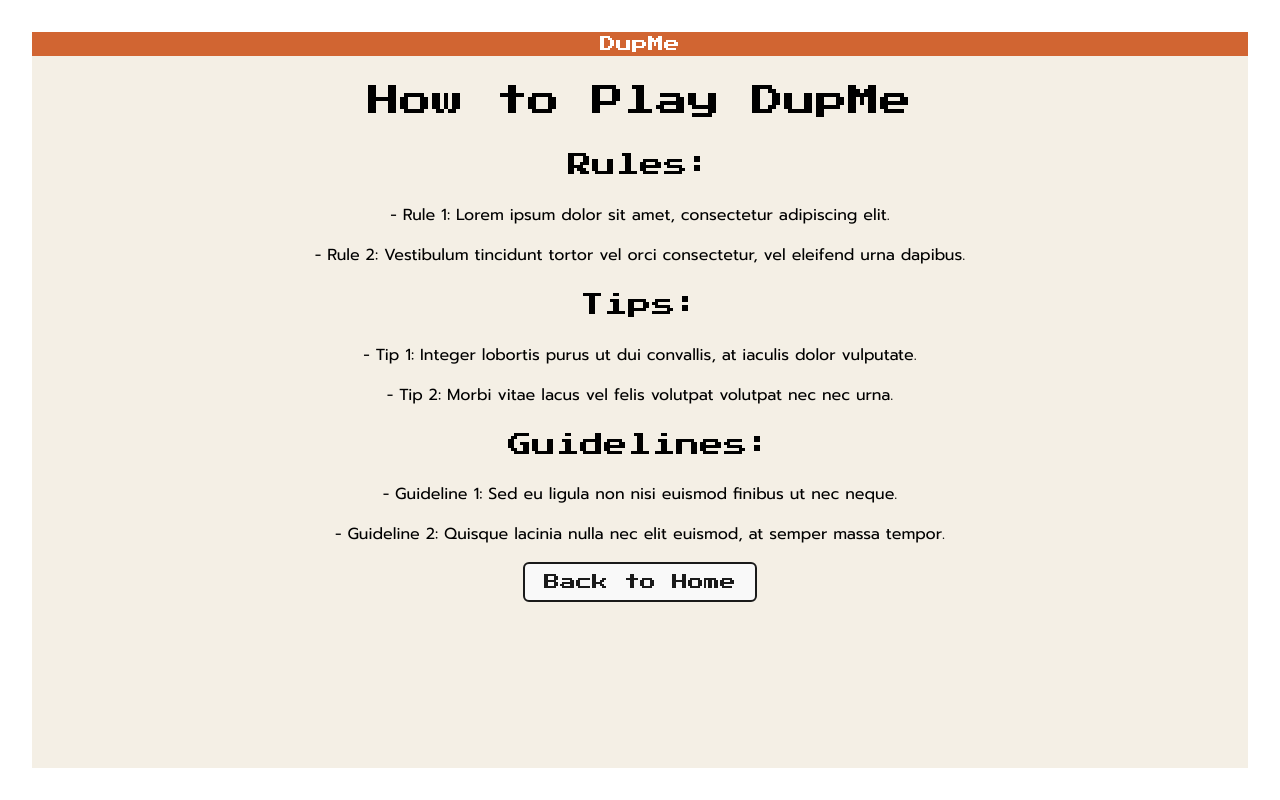
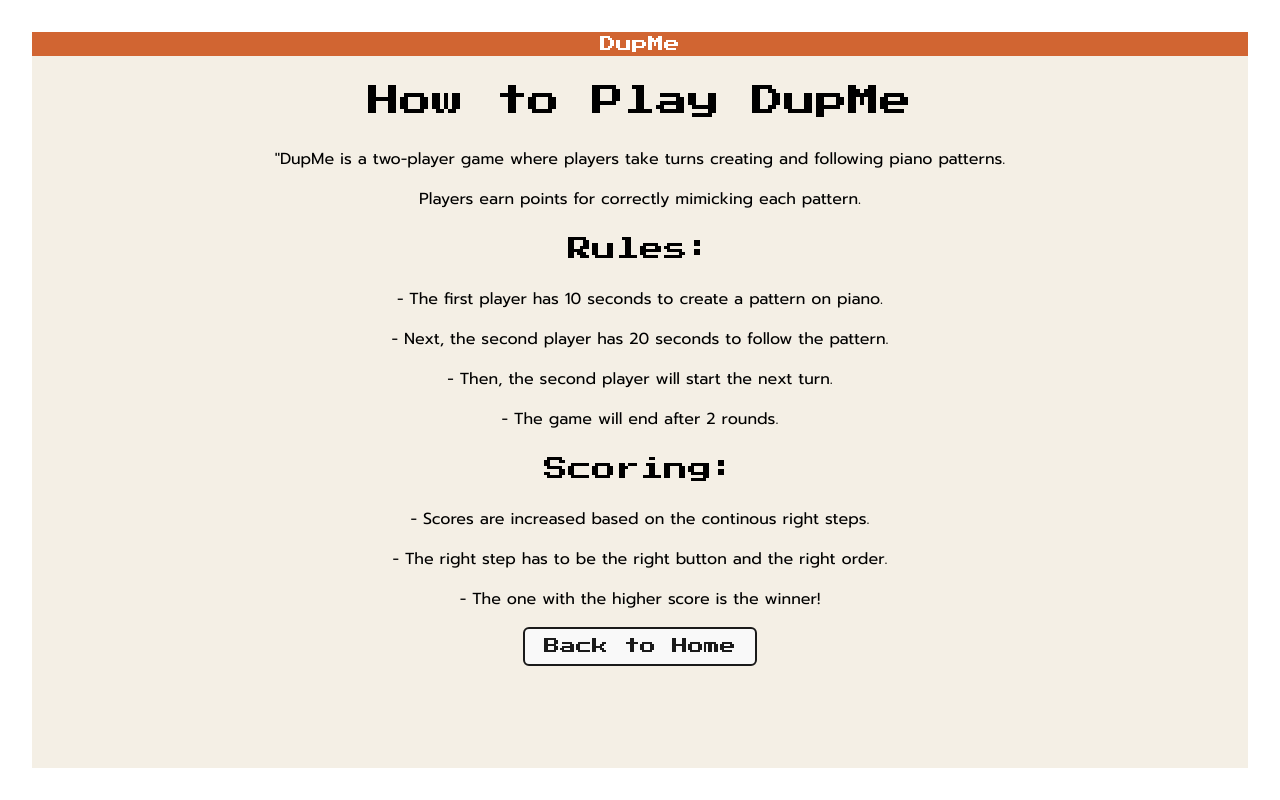
Before and after one commit to tingwry/dupMe, a React (Vite) app in the folder client/: page /how-to-play in a window 1280 px wide. Built offline with nearby package versions, Linux system fonts and the light colour scheme.

Commit message:
Done with how to play

```diff
--- a/client/src/components/HowToPlay.tsx
+++ b/client/src/components/HowToPlay.tsx
@@ -5,32 +5,22 @@ const HowToPlay = () => {
   return (
     <div>
       <h1>How to Play DupMe</h1>
+      <p>
+        "DupMe is a two-player game where players take turns creating and
+        following piano patterns.
+      </p>
+      <p> Players earn points for correctly mimicking each pattern. </p>
 
       <h2>Rules:</h2>
-      <p>- Rule 1: Lorem ipsum dolor sit amet, consectetur adipiscing elit.</p>
-      <p>
-        - Rule 2: Vestibulum tincidunt tortor vel orci consectetur, vel eleifend
-        urna dapibus.
-      </p>
-      {/* Add more rules as needed */}
+      <p>- The first player has 10 seconds to create a pattern on piano.</p>
+      <p>- Next, the second player has 20 seconds to follow the pattern.</p>
+      <p>- Then, the second player will start the next turn.</p>
+      <p>- The game will end after 2 rounds.</p>
 
-      <h2>Tips:</h2>
-      <p>
-        - Tip 1: Integer lobortis purus ut dui convallis, at iaculis dolor
-        vulputate.
-      </p>
-      <p>
-        - Tip 2: Morbi vitae lacus vel felis volutpat volutpat nec nec urna.
-      </p>
-      {/* Add more tips as needed */}
-
-      <h2>Guidelines:</h2>
-      <p>- Guideline 1: Sed eu ligula non nisi euismod finibus ut nec neque.</p>
-      <p>
-        - Guideline 2: Quisque lacinia nulla nec elit euismod, at semper massa
-        tempor.
-      </p>
-      {/* Add more guidelines as needed */}
+      <h2>Scoring:</h2>
+      <p>- Scores are increased based on the continous right steps.</p>
+      <p>- The right step has to be the right button and the right order.</p>
+      <p>- The one with the higher score is the winner!</p>
       <p>
         <Link to="/">
           <button>Back to Home</button>
```
